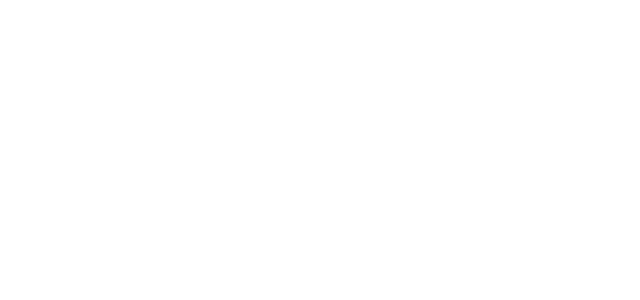
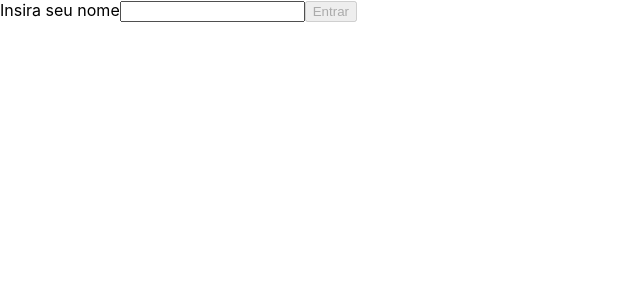
Before and after one commit to iagoassis21/iMusics, a React (Create React App) app: page / in a window 1280 px wide. Shown: the top 300 px of the page, without its empty margins (0-640 px from the left). Built offline with nearby package versions, Linux system fonts and the light colour scheme.

Commit message:
Requisito 2

```diff
--- a/src/App.js
+++ b/src/App.js
@@ -1,15 +1,13 @@
 import React from 'react';
 import Header from './components/Header';
 import Content from './components/Content';
-import Sidebar from './components/Sidebar';
 
 class App extends React.Component {
   render() {
     return (
       <>
+        <Content />
         <Header />
-        <Content />
-        <Sidebar />
       </>
     );
   }
--- a/src/components/Content.js
+++ b/src/components/Content.js
@@ -1,5 +1,5 @@
 import React from 'react';
-import { Route } from 'react-router-dom';
+import { Route, Switch } from 'react-router-dom';
 import Login from '../pages/Login';
 import Search from '../pages/Search';
 import Album from '../pages/Album';
@@ -11,7 +11,8 @@ import NotFound from '../pages/NotFound';
 class Content extends React.Component {
   render() {
     return (
-      <main>
+      <div>
+        <Switch>
           <Route path="/" component={ Login } exact />
           <Route path="/search" component={ Search } />
           <Route path="/album" component={ Album } />
@@ -19,7 +20,8 @@ class Content extends React.Component {
           <Route path="/profile" component={ Profile } />
           <Route path="/profile/edit" component={ ProfileEdit } />
           <Route path="*" component={ NotFound } />
-      </main>
+        </Switch>
+      </div>
     );
   }
 }
--- a/src/components/Header.js
+++ b/src/components/Header.js
@@ -3,7 +3,7 @@ import React from 'react';
 class Header extends React.Component {
   render() {
     return (
-      <header />
+      <header data-testid="header-component" />
     );
   }
 }
--- /dev/null
+++ b/src/components/Loading.js
@@ -0,0 +1,13 @@
+import React from 'react';
+
+class Loading extends React.Component {
+  render() {
+    return (
+      <div>
+        <p>Carregando...</p>
+      </div>
+    );
+  }
+}
+
+export default Loading;
--- a/src/components/Sidebar.js
+++ /dev/null
@@ -1,11 +0,0 @@
-import React from 'react';
-
-class Sidebar extends React.Component {
-  render() {
-    return (
-      <div />
-    );
-  }
-}
-
-export default Sidebar;
--- a/src/pages/Login.js
+++ b/src/pages/Login.js
@@ -1,9 +1,86 @@
 import React from 'react';
+import { Redirect } from 'react-router-dom';
+import Loading from '../components/Loading';
+import { createUser } from '../services/userAPI';
 
 class Login extends React.Component {
+  constructor() {
+    super();
+    this.state = {
+      loginName: '',
+      loading: '',
+      firstLoad: true,
+    };
+  }
+
+  handleChange = ({ target }) => {
+    const { name, value } = target;
+    this.setState({
+      [name]: value,
+    });
+  }
+
+  validateSubmitBtn = () => {
+    const minLength = 3;
+    const { loginName } = this.state;
+    if (loginName.length >= minLength) {
+      return false;
+    }
+    return true;
+  }
+
+  onClickBtn = async (e) => {
+    e.preventDefault();
+    this.setState(
+      { loading: '', firstLoad: false },
+      async () => {
+        const { loginName } = this.state;
+        const check = await createUser({ name: loginName });
+        console.log(check);
+        this.setState({
+          loading: check,
+        });
+      },
+    );
+  }
+
   render() {
+    // Se você estiver vendo isso, me ajude a simplificar essa lógica, obg :D
+    const { loginName, loading, firstLoad } = this.state;
+    const showLoading = <Loading />;
+    const meuForm = (
+      <form>
+        <label htmlFor="nameId">
+          Insira seu nome
+          <input
+            name="loginName"
+            value={ loginName }
+            onChange={ this.handleChange }
+            data-testid="login-name-input"
+            id="nameId"
+            type="text"
+          />
+        </label>
+        <button
+          disabled={ this.validateSubmitBtn() }
+          onClick={ this.onClickBtn }
+          data-testid="login-submit-button"
+          type="submit"
+          id="loginBtn"
+        >
+          Entrar
+        </button>
+      </form>
+    );
     return (
-      <div data-testid="page-login" />
+      <div data-testid="page-login">
+        {
+          firstLoad ? meuForm : showLoading
+        }
+        {
+          loading === 'OK' ? <Redirect to="/search" /> : ''
+        }
+      </div>
     );
   }
 }
--- a/src/pages/Search.js
+++ b/src/pages/Search.js
@@ -3,7 +3,9 @@ import React from 'react';
 class Search extends React.Component {
   render() {
     return (
-      <div data-testid="page-search" />
+      <div data-testid="page-search">
+        <p>Search aqui</p>
+      </div>
     );
   }
 }
```
Lines whose indentation alone changed are shown as unchanged.
